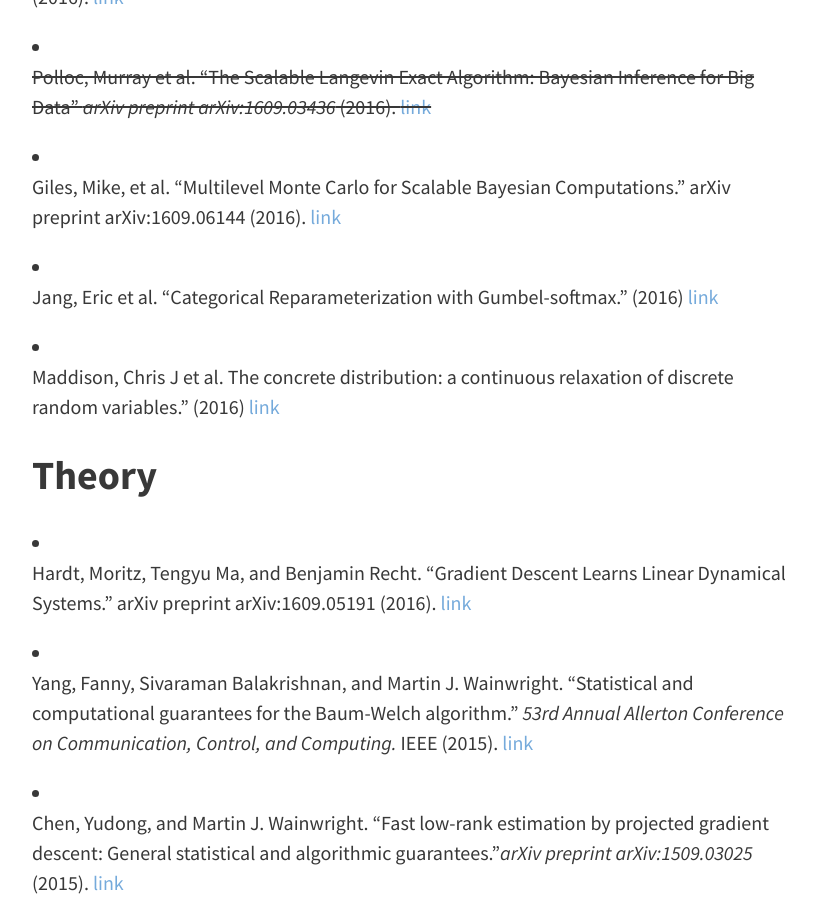
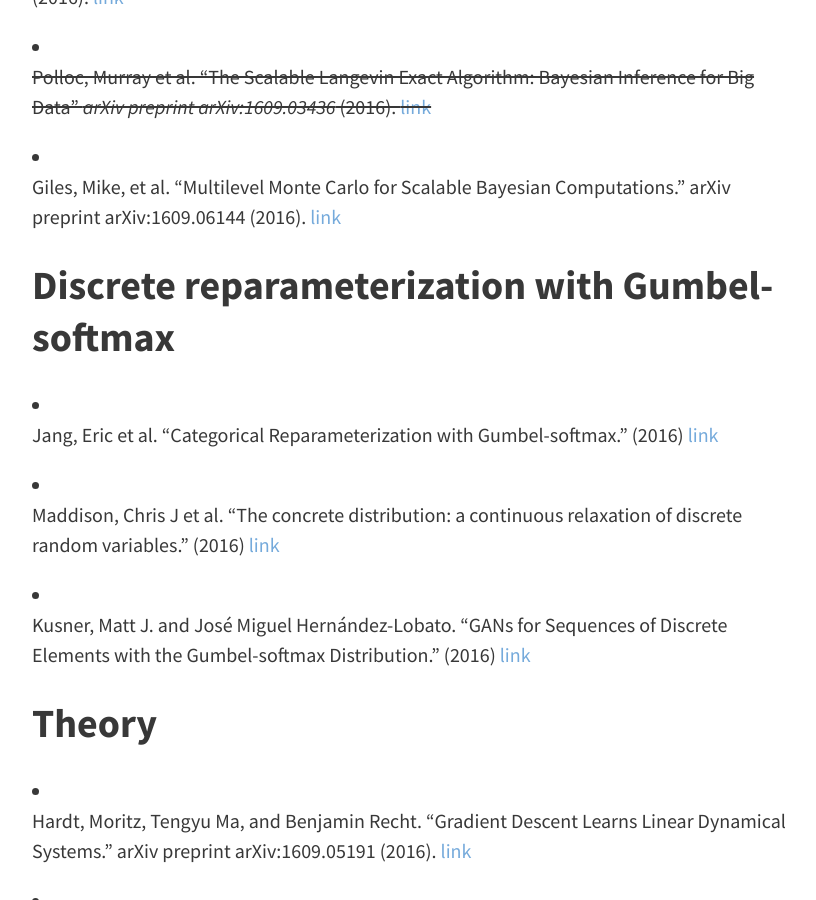
Before and after one commit to casmls/casmls.github.io, a Jekyll site: the page built from papers.md, in a window 1280 px wide and 900 px high, scrolled down 2443 px. Shown: the whole window, without its empty margins (224-1040 px from the left). Built offline with Jekyll 4.4.1, drawn with Linux system fonts in a browser that asks for light colours; nearby versions of some CDN libraries.

Commit message:
gumbel papers

```diff
--- a/papers.md
+++ b/papers.md
@@ -47,9 +47,13 @@
 
 - Giles, Mike, et al. "Multilevel Monte Carlo for Scalable Bayesian Computations." arXiv preprint arXiv:1609.06144 (2016). [link](https://arxiv.org/pdf/1609.06144)
 
+## Discrete reparameterization with Gumbel-softmax
+
 - Jang, Eric et al. "Categorical Reparameterization with Gumbel-softmax." (2016) [link](http://openreview.net/pdf?id=rkE3y85ee)
 
-- Maddison, Chris J et al. The concrete distribution: a continuous relaxation of discrete random variables." (2016) [link](http://openreview.net/pdf?id=S1jE5L5gl)
+- Maddison, Chris J et al. "The concrete distribution: a continuous relaxation of discrete random variables." (2016) [link](http://openreview.net/pdf?id=S1jE5L5gl)
+
+- Kusner, Matt J. and José Miguel Hernández-Lobato. "GANs for Sequences of Discrete Elements with the Gumbel-softmax Distribution." (2016) [link](https://arxiv.org/abs/1611.04051)
 
 ## Theory
 - Hardt, Moritz, Tengyu Ma, and Benjamin Recht. "Gradient Descent Learns Linear Dynamical Systems." arXiv preprint arXiv:1609.05191 (2016). [link](https://arxiv.org/pdf/1609.05191)
```
